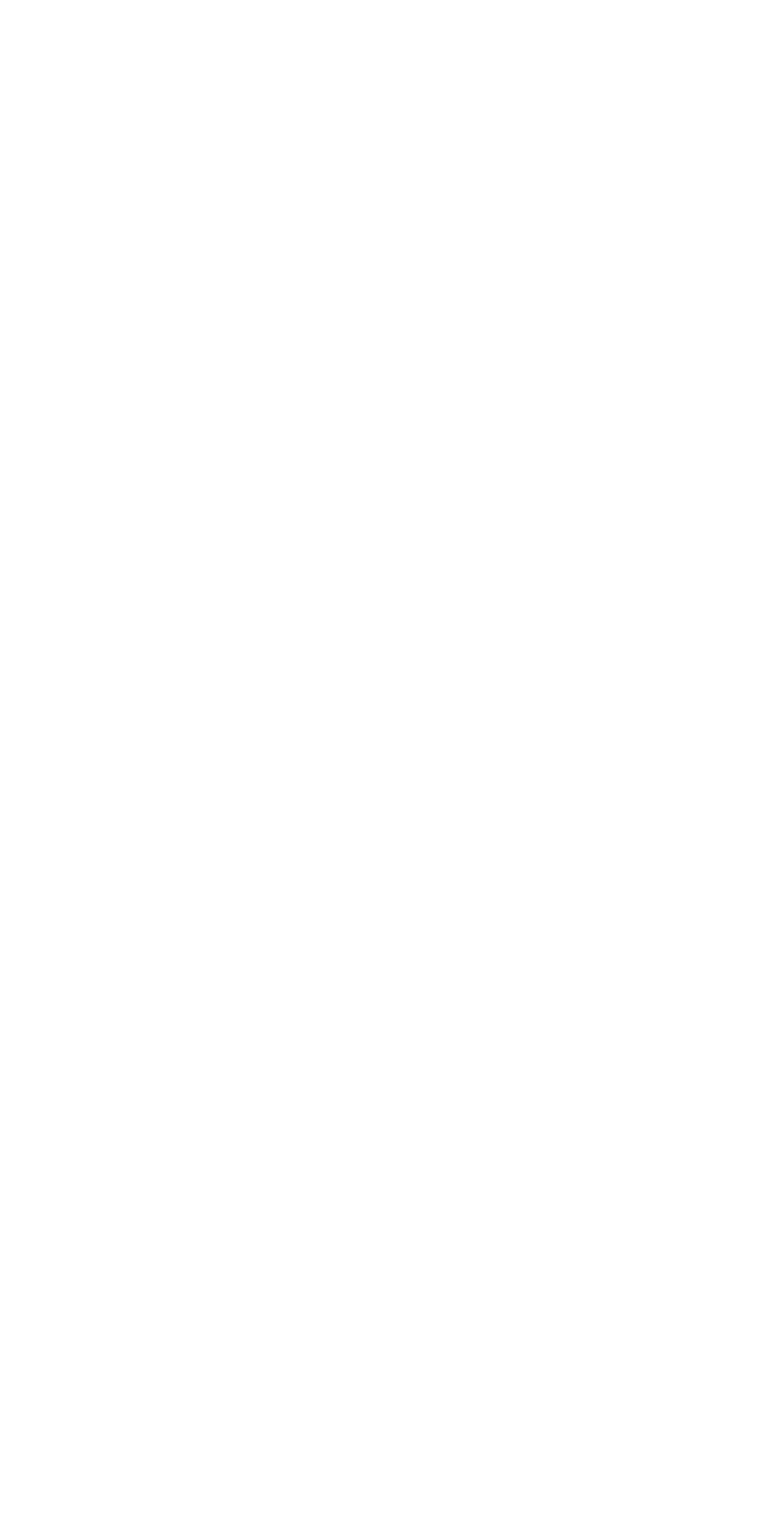
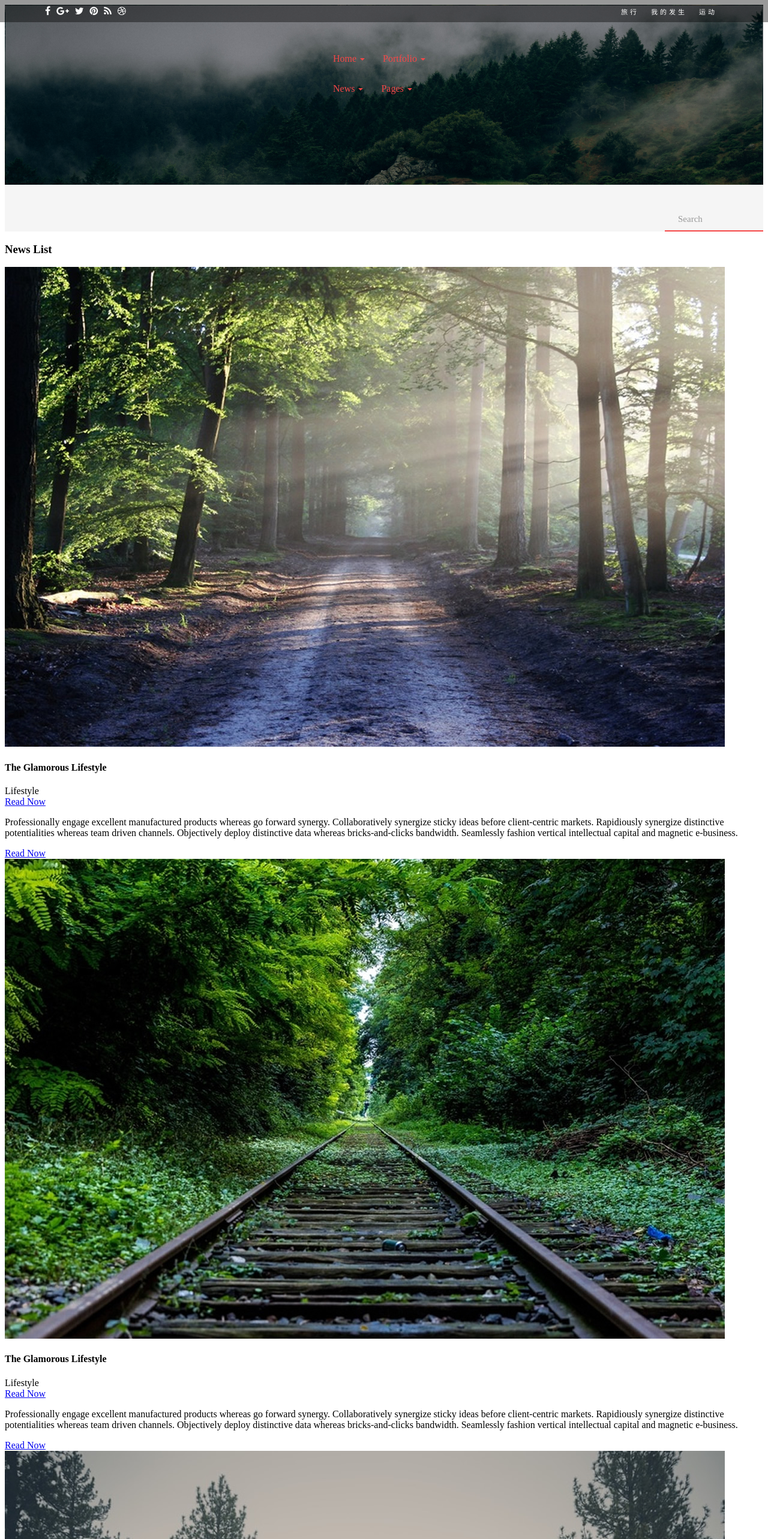
Before and after one commit to GuoQiCode/xiaoxiao-blog-frontend, a Vue app: page /photo in a window 1280 px wide. Shown: the top 2566 px of the page at 60% size. Before the commit the page ends 800 px from the top, so only its background shows below. Built offline with nearby package versions, Linux system fonts and the light colour scheme; a web font is replaced by a local one.

Commit message:
相册首页完成

```diff
--- a/src/components/index/head.vue
+++ b/src/components/index/head.vue
@@ -71,7 +71,9 @@
                   <a href="#" class="dropdown-toggle" data-toggle="dropdown" role="button" aria-haspopup="true"
                      aria-expanded="false">Portfolio <span class="caret"></span></a>
                   <ul class="dropdown-menu">
-                    <li><a href="single-post-video.html">我的相册๑</a></li>
+                    <li>
+                      <router-link to="/photo">我的相册๑</router-link>
+                    </li>
                     <li>
                       <router-link to="/mood">我的心情๑</router-link>
                     </li>
--- /dev/null
+++ b/src/components/photo/body.vue
@@ -0,0 +1,108 @@
+<template>
+  <div>
+    <section class="white-wrapper">
+      <div class="section-inner">
+        <div class="container">
+          <div class="row mb60 text-center">
+            <div class="col-sm-12">
+              <h3 class="section-title">News List</h3>
+            </div>
+          </div>
+        </div>
+        <div class="container">
+          <div class="row">
+            <div class="col-sm-8">
+              <div class="col-sm-12 nopaddingleftright blog-list-item mb90">
+                <div class="hover-effect smoothie mb40">
+                  <a href="#" class="smoothie">
+                    <img src="../../assets/images/blog/blog-1.jpg" alt="Image" class="img-responsive smoothie"></a>
+                  <div class="hover-overlay smoothie text-center">
+                    <div class="vertical-align-bottom">
+                      <h4>The Glamorous Lifestyle</h4>
+                      <span class="item-category-span">Lifestyle</span>
+                    </div>
+                  </div>
+                  <div class="hover-caption dark-overlay smoothie text-center">
+                    <div class="vertical-align-bottom">
+                      <a href="single-post.html" class="btn btn-primary pull-right mb20">Read Now</a>
+                    </div>
+                  </div>
+                </div>
+                <p class="mb20">Professionally engage excellent manufactured products whereas go forward synergy.
+                  Collaboratively synergize sticky ideas before client-centric markets. Rapidiously synergize
+                  distinctive potentialities whereas team driven channels. Objectively deploy distinctive data whereas
+                  bricks-and-clicks bandwidth. Seamlessly fashion vertical intellectual capital and magnetic
+                  e-business.</p>
+                <a href="single-post.html" class="btn btn-primary pull-right">Read Now</a>
+              </div>
+              <div class="col-sm-12 nopaddingleftright blog-list-item mb90">
+                <div class="hover-effect smoothie mb40">
+                  <a href="#" class="smoothie">
+                    <img src="../../assets/images/blog/blog-2.jpg" alt="Image" class="img-responsive smoothie"></a>
+                  <div class="hover-overlay smoothie text-center">
+                    <div class="vertical-align-bottom">
+                      <h4>The Glamorous Lifestyle</h4>
+                      <span class="item-category-span">Lifestyle</span>
+                    </div>
+                  </div>
+                  <div class="hover-caption dark-overlay smoothie text-center">
+                    <div class="vertical-align-bottom">
+                      <a href="single-post.html" class="btn btn-primary pull-right mb20">Read Now</a>
+                    </div>
+                  </div>
+                </div>
+                <p class="mb20">Professionally engage excellent manufactured products whereas go forward synergy.
+                  Collaboratively synergize sticky ideas before client-centric markets. Rapidiously synergize
+                  distinctive potentialities whereas team driven channels. Objectively deploy distinctive data whereas
+                  bricks-and-clicks bandwidth. Seamlessly fashion vertical intellectual capital and magnetic
+                  e-business.</p>
+                <a href="single-post.html" class="btn btn-primary pull-right">Read Now</a>
+              </div>
+              <div class="col-sm-12 nopaddingleftright blog-list-item mb90">
+                <div class="hover-effect smoothie mb40">
+                  <a href="#" class="smoothie">
+                    <img src="../../assets/images/blog/blog-3.jpg" alt="Image" class="img-responsive smoothie"></a>
+                  <div class="hover-overlay smoothie text-center">
+                    <div class="vertical-align-bottom">
+                      <h4>The Glamorous Lifestyle</h4>
+                      <span class="item-category-span">Lifestyle</span>
+                    </div>
+                  </div>
+                  <div class="hover-caption dark-overlay smoothie text-center">
+                    <div class="vertical-align-bottom">
+                      <a href="single-post.html" class="btn btn-primary pull-right mb20">Read Now</a>
+                    </div>
+                  </div>
+                </div>
+                <p class="mb20">Professionally engage excellent manufactured products whereas go forward synergy.
+                  Collaboratively synergize sticky ideas before client-centric markets. Rapidiously synergize
+                  distinctive potentialities whereas team driven channels. Objectively deploy distinctive data whereas
+                  bricks-and-clicks bandwidth. Seamlessly fashion vertical intellectual capital and magnetic
+                  e-business.</p>
+                <a href="single-post.html" class="btn btn-primary pull-right">Read Now</a>
+              </div>
+            </div>
+
+            <div class="col-sm-3 col-sm-offset-1 sidebar">
+                <Gallery></Gallery>
+            </div>
+          </div>
+        </div>
+      </div>
+    </section>
+  </div>
+</template>
+<script>
+
+  import Gallery from "../../common/gallery/gallery"
+
+  export default {
+    name: "PhotoBody",
+    components: {
+      Gallery
+    }
+  }
+</script>
+<style scoped>
+
+</style>
--- a/src/components/share/body.vue
+++ b/src/components/share/body.vue
@@ -149,44 +149,9 @@
             </div>
 
             <div class="col-sm-3 col-sm-offset-1 sidebar">
-              <div class="gallery-widget widget mb40">
-                <h4 class="widget-title mb40">Gallery</h4>
-                <div class="widget-content">
-                  <div class="gallery-list">
-                    <a class="thumb" href="#">
-                      <img alt="" class="img-responsive" src="https://unsplash.it/300/300?image=548">
-                    </a>
-                    <a class="thumb" href="#">
-                      <img alt="" class="img-responsive" src="https://unsplash.it/300/300?image=659">
-                    </a>
-                    <a class="thumb" href="#">
-                      <img alt="" class="img-responsive" src="https://unsplash.it/300/300?image=974">
-                    </a>
-                    <a class="thumb" href="#">
-                      <img alt="" class="img-responsive" src="https://unsplash.it/300/300?image748">
-                    </a>
-                    <a class="thumb" href="#">
-                      <img alt="" class="img-responsive" src="https://unsplash.it/300/300?image=484">
-                    </a>
-                    <a class="thumb" href="#">
-                      <img alt="" class="img-responsive" src="https://unsplash.it/300/300?image=298">
-                    </a>
-                  </div>
-                </div>
-              </div>
-              <div class="mailing-widget widget">
-                <h4 class="widget-title mb40">Mailing List</h4>
-                <div class="content-wiget">
-                  <p class="mb40">Subscribe to our newsletter for the latest updates and offers.</p>
-                  <form action="index.html">
-                    <div class="input-group">
-                      <input class="form-control form-email-widget" placeholder="Email address" type="text"><span
-                            class="input-group-btn"><input class="btn btn-email" type="submit" value="✓"></span>
-                    </div>
-                  </form>
-                  <p></p>
-                </div>
-              </div>
+
+              <Gallery></Gallery>
+
             </div>
           </div>
         </div>
@@ -196,8 +161,12 @@
 </template>
 
 <script>
+  import Gallery from "../../common/gallery/gallery"
   export default {
     name: "ShareBody",
+    components:{
+      Gallery
+    }
   }
 </script>
 
--- /dev/null
+++ b/src/view/index/photo.vue
@@ -0,0 +1,22 @@
+<template>
+  <div>
+    <Head></Head>
+    <PhotoBody></PhotoBody>
+  </div>
+</template>
+
+<script>
+  import Head from "../../components/index/head"
+  import PhotoBody from "../../components/photo/body"
+  export default {
+    name: "Photo",
+    components:{
+      Head,
+      PhotoBody
+    }
+  }
+</script>
+
+<style scoped>
+
+</style>
```
Also changed, not shown: src/router/index.js (+13 -0 lines).
